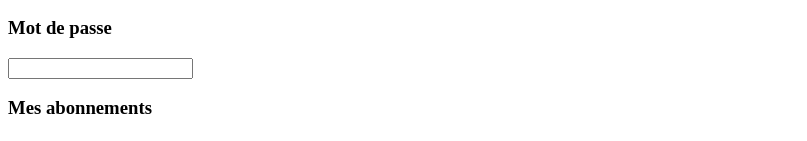
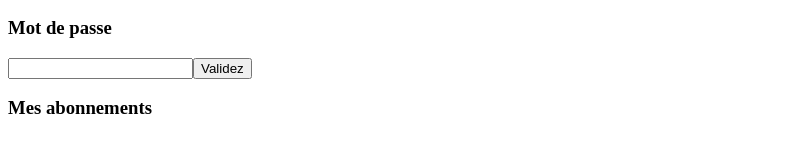
Before and after one commit to rKaradjia/Autoroute_angular, an Angular app: page / in a window 1280 px wide. Shown: the part 655-796 px from the top of the page, without its empty margins (0-807 px from the left). Built offline with nearby package versions, Linux system fonts and the light colour scheme.

Commit message:
formulaire de la page d'accueil (non actif)

```diff
--- a/src/app/app.component.html
+++ b/src/app/app.component.html
@@ -26,6 +26,8 @@
 <h3>Mot de passe</h3>
 <input type="text" class="form-control" [(ngModel)]="appareilName">
 
+<button class="btn btn-success" [disabled]="!isAuth" (click)="onAllumer()">Validez</button>
+
 
 <h3>Mes abonnements</h3>
 <ul class="list-group">
--- a/src/app/app.component.ts
+++ b/src/app/app.component.ts
@@ -30,4 +30,12 @@ export class AppComponent {
     console.log('On allume tout !');
 
 }
+
+  onSession() {
+
+  console.log('code à définit pour l ouverture de la session');
+
 }
+
+
+}
```
